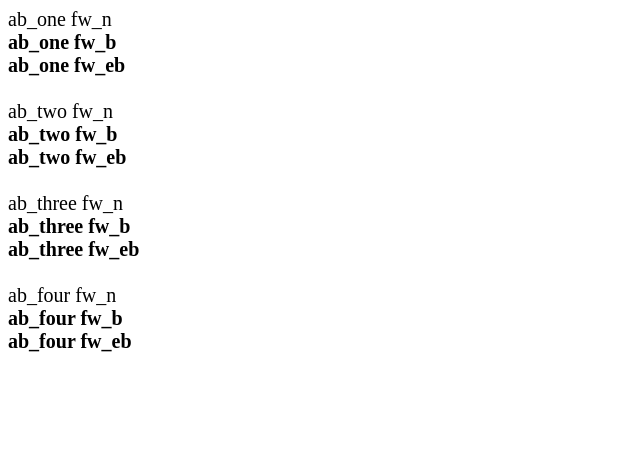
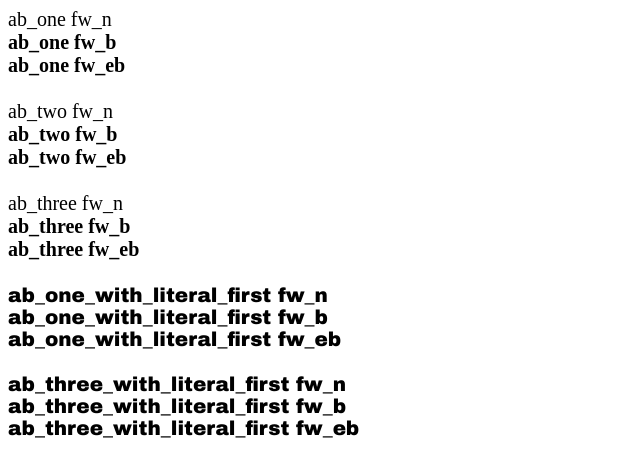
Before and after one commit to romellem/arial-bold-madness, a plain HTML site: page docs/index.html in a window 1280 px wide. Shown: the whole page, without its empty margins (0-640 px from the left). Drawn offline with Linux system fonts and the light colour scheme.

Commit message:
Update index.html

```diff
--- a/docs/index.html
+++ b/docs/index.html
@@ -28,13 +28,6 @@
 @font-face {
     font-family: 'ab-three';
     src: local('Arial Black'), local('Arial-Black'), local('ariblk');
-
-    font-weight: normal;
-}
-
-@font-face {
-    font-family: 'ab-four';
-    src: "Arial Black", local('Arial Black'), local('Arial-Black'), local('ariblk');
 
     font-weight: normal;
 }
@@ -108,7 +101,10 @@ html {
 .ab_one { font-family: 'ab-one'; }
 .ab_two { font-family: 'ab-two'; }
 .ab_three { font-family: 'ab-three'; }
-.ab_four { font-family: 'ab-four'; }
+
+.ab_one_with_literal_first { font-family: "Arial Black", 'ab-one'; }
+    .ab_two_with_literal_first { font-family: "Arial Black", 'ab-two'; }
+    .ab_three_with_literal_first { font-family: "Arial Black", 'ab-three'; }
 
 </style>
 </head>
@@ -130,10 +126,14 @@ html {
 <div class="ab_three fw_eb"></div>
 <br>
 
-<div class="ab_four fw_n"></div>
-<div class="ab_four fw_b"></div>
-<div class="ab_four fw_eb"></div>
+<div class="ab_one_with_literal_first fw_n"></div>
+<div class="ab_one_with_literal_first fw_b"></div>
+<div class="ab_one_with_literal_first fw_eb"></div>
+<br>
 
+<div class="ab_three_with_literal_first fw_n"></div>
+<div class="ab_three_with_literal_first fw_b"></div>
+<div class="ab_three_with_literal_first fw_eb"></div>
 <script>
     // @link http://youmightnotneedjquery.com/#ready
     function ready(fn) {
```
